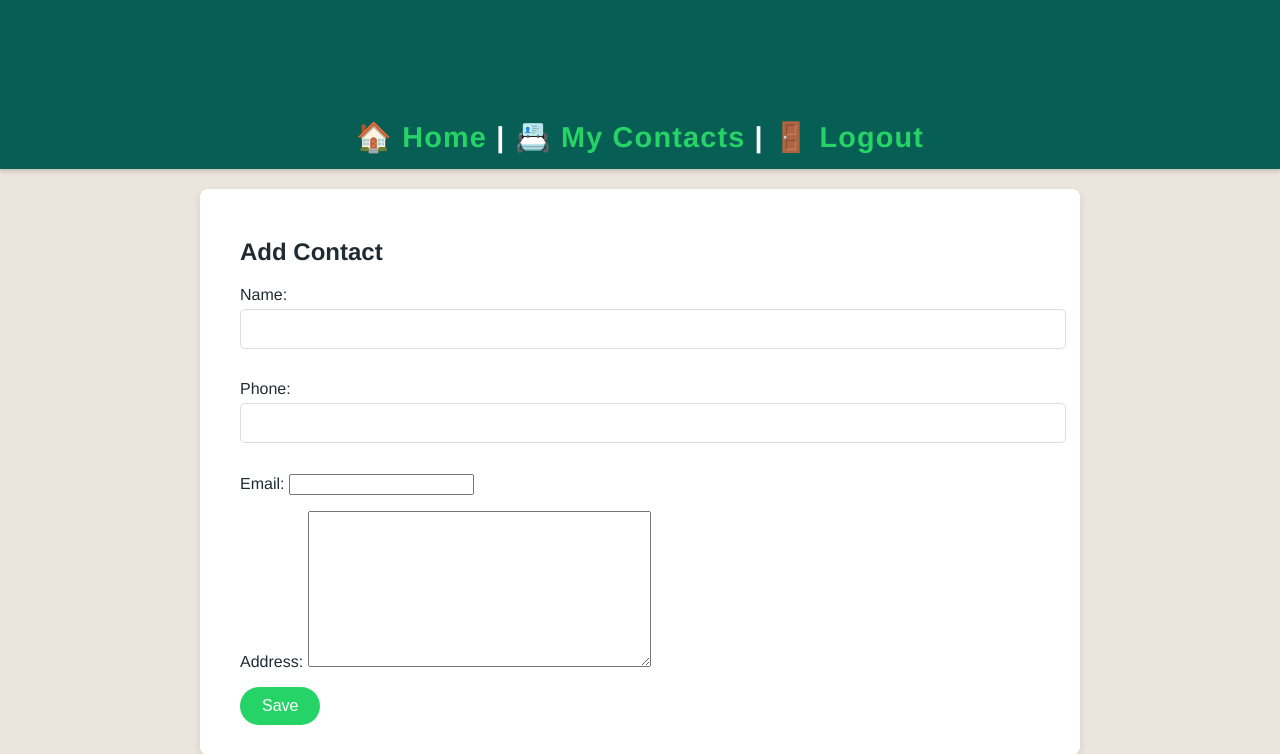
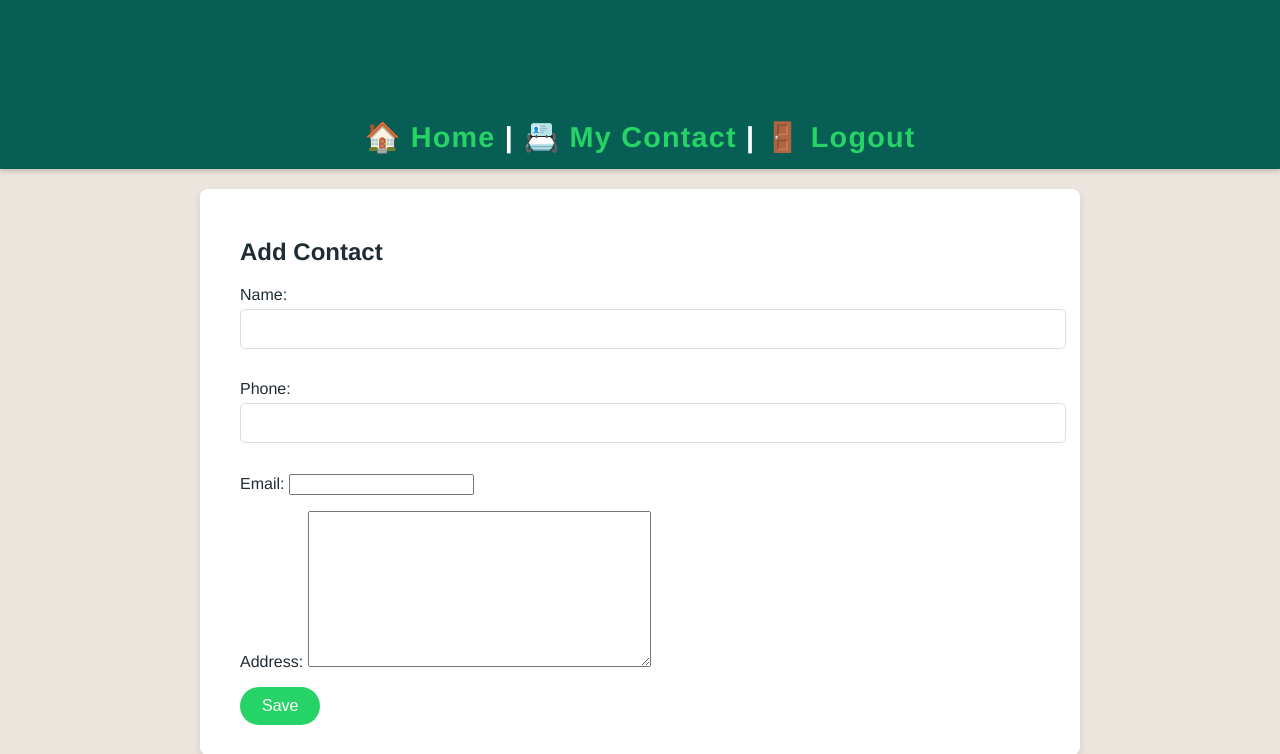
Before and after one commit to Lonewolfrex/django_basic_webapp, a Django app: page /contacts/add/ in a window 1280 px wide. Shown: the top 754 px of the page. Run offline with Django 5.2, Linux system fonts and the light colour scheme; a user stored in the database is signed in.

Commit message:
cosmectic change

```diff
--- a/templates/base.html
+++ b/templates/base.html
@@ -9,13 +9,13 @@
 </head>
 <body>
     <header>
-        <h1>My Django WhatsApp-Style WebApp</h1>
+        <h1>My Contacts Application</h1>
 
         <!-- ✅ Navigation Bar (Conditional Links) -->
         <nav>
             {% if request.user.is_authenticated %}
                 <a href="{% url 'users:home' %}">🏠 Home</a> |
-                <a href="{% url 'contacts:list' %}">📇 My Contacts</a> |  <!-- 🔧 FIXED -->
+                <a href="{% url 'contacts:list' %}">📇 My Contact</a> |  <!-- 🔧 FIXED -->
                 <a href="{% url 'users:logout' %}">🚪 Logout</a>
             {% else %}
                 <a href="{% url 'users:landing' %}">🏠 Landing</a> |
```
Also changed, not shown: db.sqlite3.
